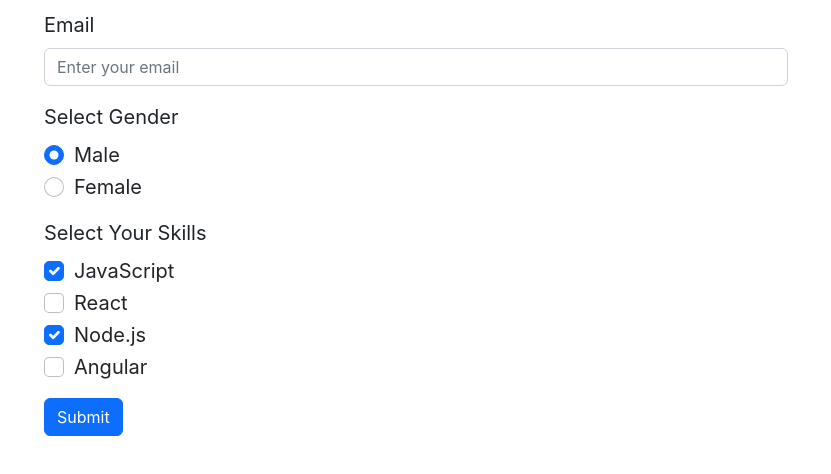
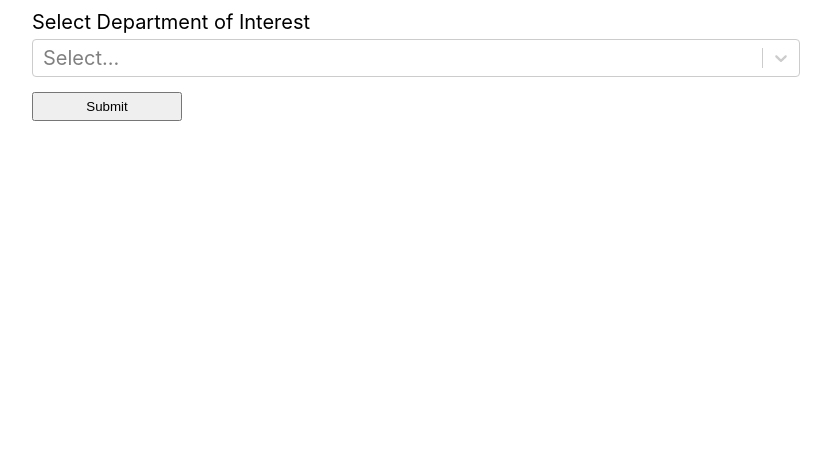
Before and after one commit to christianboyle/react-hook-form, a React (Vite) app: page / in a window 1280 px wide. Shown: the top 474 px of the page, without its empty margins (224-1055 px from the left). Built offline with nearby package versions, Linux system fonts and the light colour scheme.

Commit message:
add select input

```diff
--- a/package.json
+++ b/package.json
@@ -13,7 +13,8 @@
     "react": "^18.2.0",
     "react-bootstrap": "^2.5.0",
     "react-dom": "^18.2.0",
-    "react-hook-form": "^7.38.0"
+    "react-hook-form": "^7.38.0",
+    "react-select": "^5.6.0"
   },
   "devDependencies": {
     "@types/react": "^18.0.22",
--- /dev/null
+++ b/src/Select.jsx
@@ -0,0 +1,48 @@
+import React from 'react'
+import { useForm, Controller } from 'react-hook-form'
+import Select from 'react-select'
+import './styles.css'
+
+const departments = [
+  { value: 'Computer-Science', label: 'Computer Science' },
+  { value: 'Physics', label: 'Physics' },
+  { value: 'Chemistry', label: 'Chemistry' },
+  { value: 'Mathematics', label: 'Mathematics' }
+]
+
+export default function App() {
+  const {
+    control,
+    handleSubmit,
+    formState: { errors }
+  } = useForm()
+
+  const onSubmit = (data) => {
+    console.log(data)
+  }
+
+  return (
+    <div className='App'>
+      <form onSubmit={handleSubmit(onSubmit)}>
+        <div className='form-control'>
+          <label>Select Department of Interest</label>
+          <Controller
+            name='department'
+            control={control}
+            rules={{ required: true }}
+            render={({ field }) => (
+              <Select {...field} isMulti options={departments} />
+            )}
+          />
+          {errors.department && (
+            <p className='errorMsg'>This is a required field.</p>
+          )}
+        </div>
+        <div className='form-control'>
+          <label></label>
+          <button type='submit'>Submit</button>
+        </div>
+      </form>
+    </div>
+  )
+}
--- a/src/main.jsx
+++ b/src/main.jsx
@@ -1,10 +1,11 @@
 import React from 'react'
 import ReactDOM from 'react-dom/client'
-import 'bootstrap/dist/css/bootstrap.min.css'
-import App from './App'
+// import 'bootstrap/dist/css/bootstrap.min.css'
+// import App from './App'
+import Select from './Select'
 
 ReactDOM.createRoot(document.getElementById('root')).render(
   <React.StrictMode>
-    <App />
+    <Select />
   </React.StrictMode>
 )
--- a/src/styles.css
+++ b/src/styles.css
@@ -22,7 +22,6 @@ body {
 }
 
 .form-control label {
-  width: 20%;
   padding-right: 20px;
   margin-bottom: 5px;
 }
```
Also changed, not shown: 1 other file (tests, documents, lock files or other folders).
